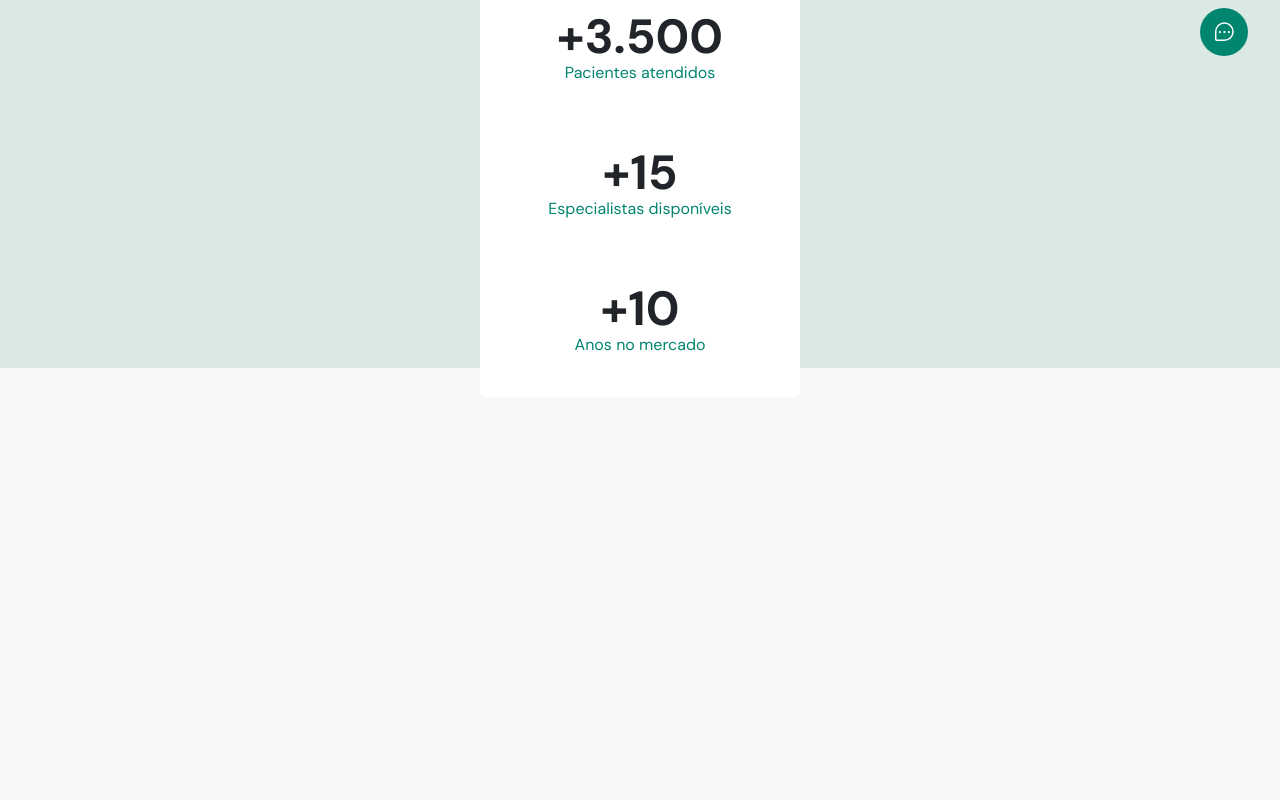
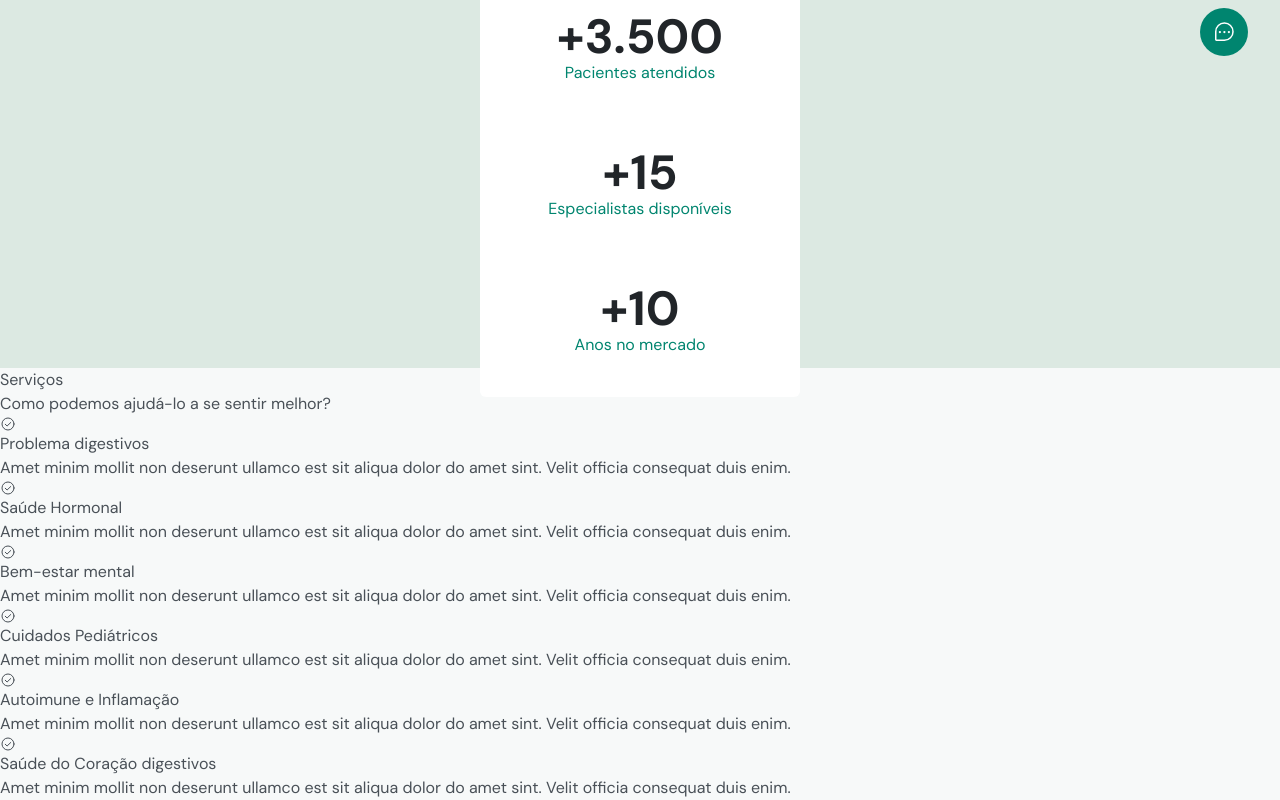
Before and after one commit to BrunoBecoski/NLW-8-Return-Impulse, a React (Vite) app in the folder web/: page / in a window 1280 px wide. Shown: the part 712-1512 px from the top of the page. Before the commit the page ends 1109 px from the top, so only its background shows below. Built offline with nearby package versions, Linux system fonts and the light colour scheme; no server answers.

Commit message:
Criação do componente Services

```diff
--- a/web/src/App.tsx
+++ b/web/src/App.tsx
@@ -2,6 +2,7 @@ import { useState } from 'react';
 
 import { NavBar } from './components/NavBar';
 import { Header } from './components/Header';
+import { Services } from './components/Services';
 import { Widget } from './components/Widget';
 
 export function App() {
@@ -14,6 +15,7 @@ export function App() {
         !menuIsOpen &&
         <>
           <Header />
+          <Services />
           <Widget />
         </>
       }
--- /dev/null
+++ b/web/src/components/Services.tsx
@@ -0,0 +1,54 @@
+import { CheckCircle } from "phosphor-react"
+
+interface CardProps {
+  title: string;
+  text: string;
+}
+
+function Card({ title, text }: CardProps) {
+  return (
+    <div>
+      <CheckCircle />
+      <h3>{title}</h3>
+      <p>{text}</p>
+    </div>
+  );
+}
+
+export function Services() {
+  return (
+    <section>
+      <header>
+        <h4>Serviços</h4>
+        <h2>Como podemos ajudá-lo a se sentir melhor?</h2>
+      </header>
+
+      <div>
+        <Card
+          title="Problema digestivos"
+          text="Amet minim mollit non deserunt ullamco est sit aliqua dolor do amet sint. Velit officia consequat duis enim."
+        />
+        <Card
+          title="Saúde Hormonal"
+          text="Amet minim mollit non deserunt ullamco est sit aliqua dolor do amet sint. Velit officia consequat duis enim."
+        />
+        <Card
+          title="Bem-estar mental"
+          text="Amet minim mollit non deserunt ullamco est sit aliqua dolor do amet sint. Velit officia consequat duis enim."
+        />
+        <Card
+          title="Cuidados Pediátricos"
+          text="Amet minim mollit non deserunt ullamco est sit aliqua dolor do amet sint. Velit officia consequat duis enim."
+        />
+        <Card
+          title="Autoimune e Inflamação"
+          text="Amet minim mollit non deserunt ullamco est sit aliqua dolor do amet sint. Velit officia consequat duis enim."
+        />
+        <Card
+          title="Saúde do Coração digestivos"
+          text="Amet minim mollit non deserunt ullamco est sit aliqua dolor do amet sint. Velit officia consequat duis enim."
+        />
+      </div>
+    </section>
+  );
+}
```
